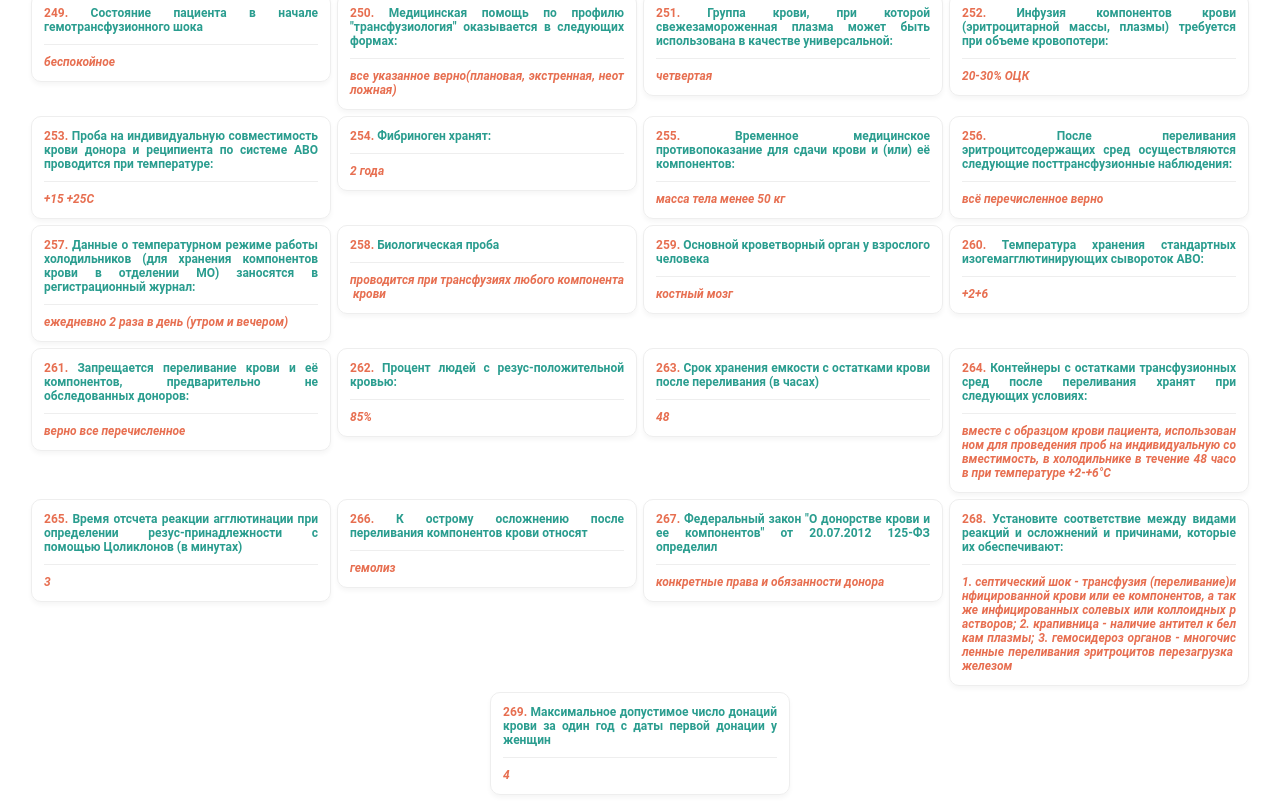
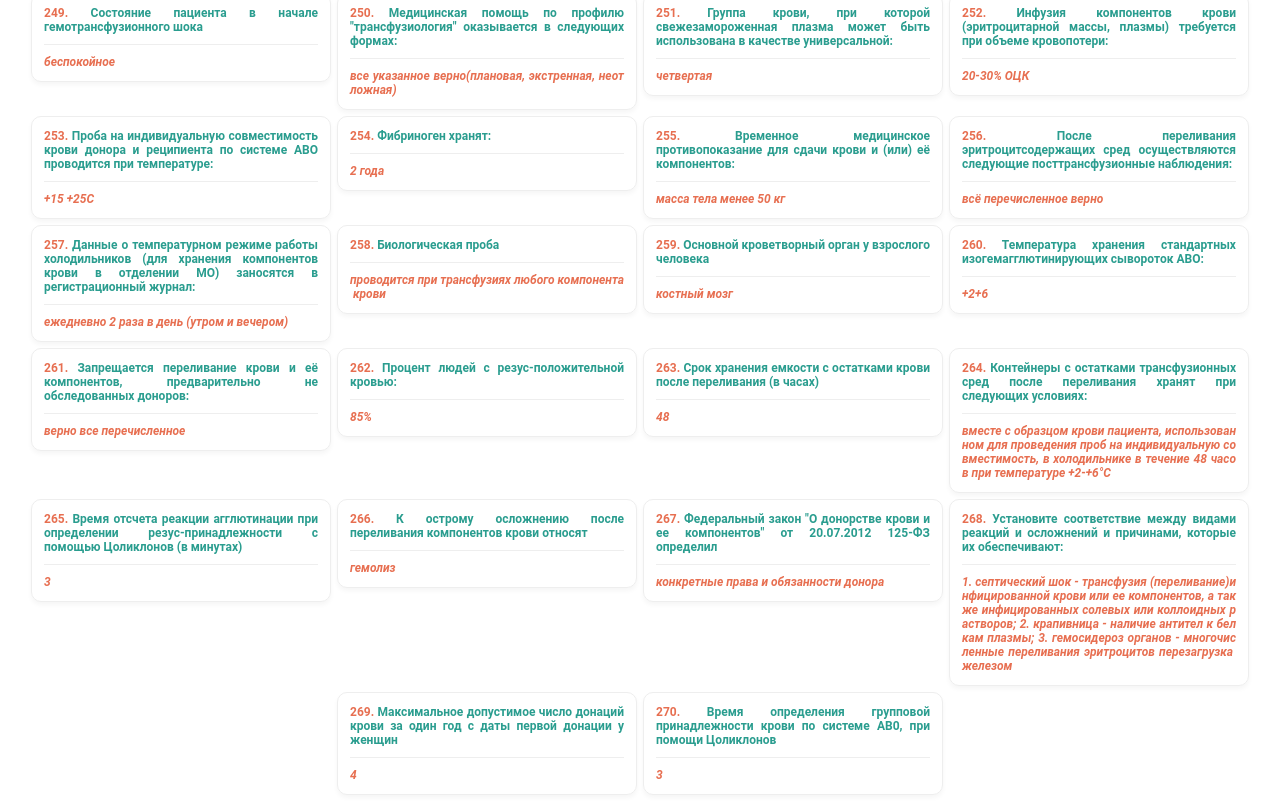
Before and after one commit to dfr8938/transfusio-app, a React (Create React App) app: page / in a window 1280 px wide. Shown: the part 8325-9133 px from the top of the page. Built offline with nearby package versions, Linux system fonts and the light colour scheme.

Commit message:
commit added new question

```diff
--- a/src/database/database.js
+++ b/src/database/database.js
@@ -1555,6 +1555,14 @@ const listAnswers = [
     answer:
       "4",
   },
+  {
+    id: 269,
+    question:
+      "Время определения групповой принадлежности крови по системе АВ0, при помощи Цоликлонов",
+    answer:
+      "3",
+  },
+
 ];
 
 export { listAnswers };
```
